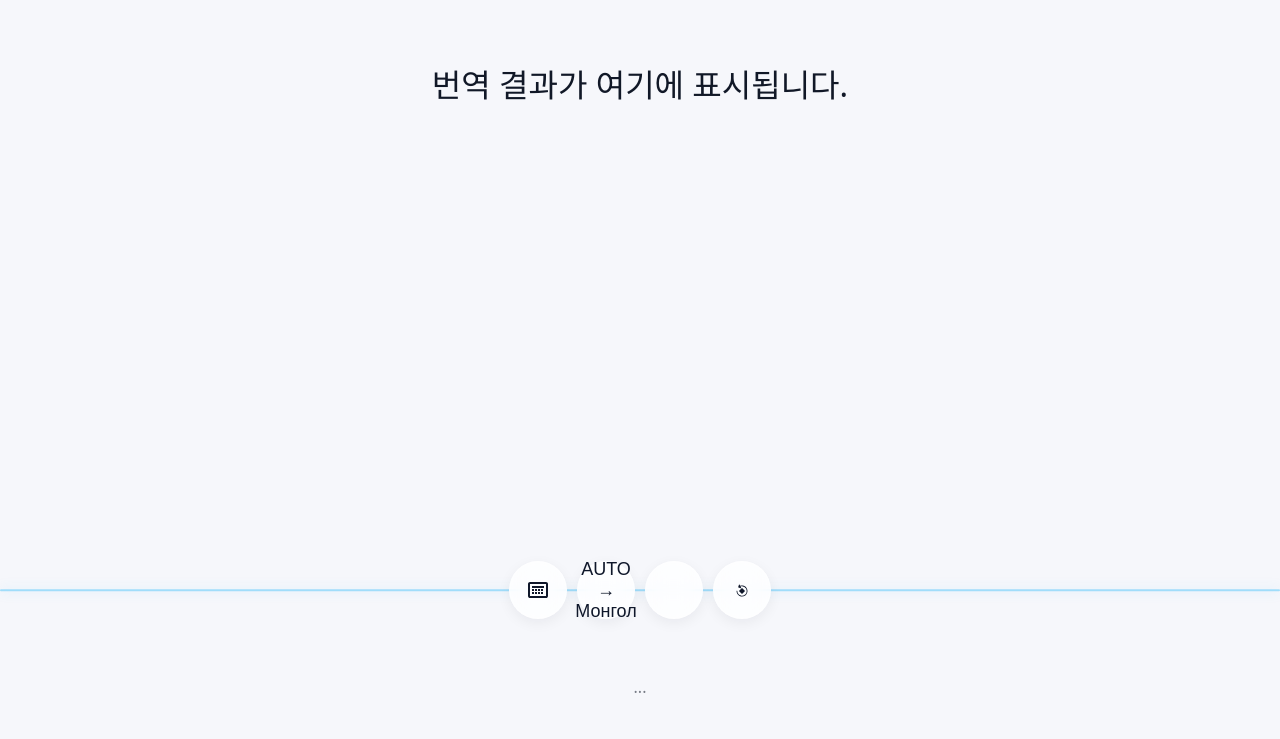
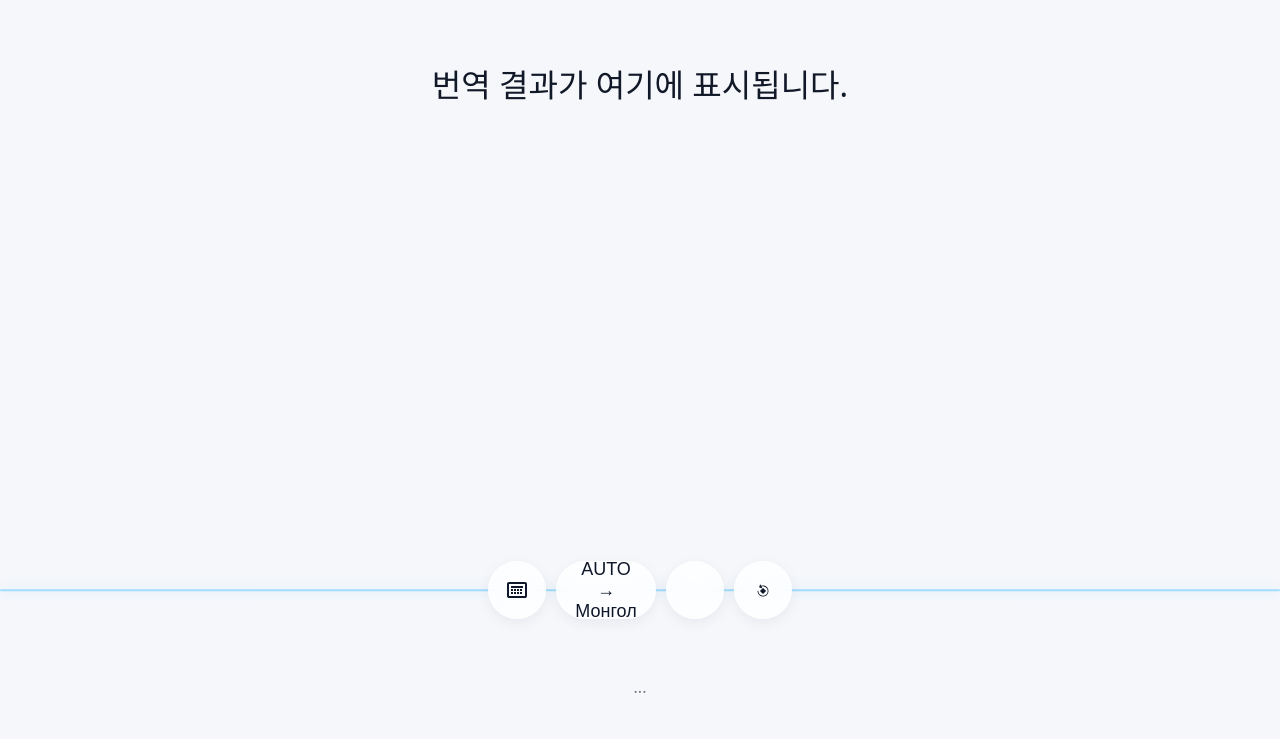
Before and after one commit to TheEvanCho/Mongolian-Korean_Translator, a plain HTML site: page index.html in a window 1280 px wide. Drawn offline with Linux system fonts and the light colour scheme.

Commit message:
changed style- swapbutton width

```diff
--- a/index.html
+++ b/index.html
@@ -32,7 +32,7 @@
             </svg>
           </button>
 
-          <button id="swap" class="controlBtn">
+          <button id="swap" class="swapBtn">
             <span id="swapText">AUTO → Монгол</span>
           </button>
           <button id="deepBtn" class="controlBtn"></button>
--- a/style.css
+++ b/style.css
@@ -94,6 +94,34 @@ body {
   box-shadow: 0 4px 14px rgba(15, 23, 42, 0.06);
 
   width: 58px;
+  height: 58px;
+
+  display: flex;
+  align-items: center;
+  justify-content: center;
+}
+
+.swapBtn {
+  position: relative;
+  z-index: 2;
+
+  padding: 16px 22px;
+
+  border-radius: 999px;
+  border: 1px solid rgba(255, 255, 255, 0.35);
+
+  background: rgba(255, 255, 255, 0.82);
+  backdrop-filter: blur(12px);
+
+  color: #0f172a;
+  font-size: 18px;
+  font-weight: 500;
+
+  cursor: pointer;
+
+  box-shadow: 0 4px 14px rgba(15, 23, 42, 0.06);
+
+  width: 100px;
   height: 58px;
 
   display: flex;
```
